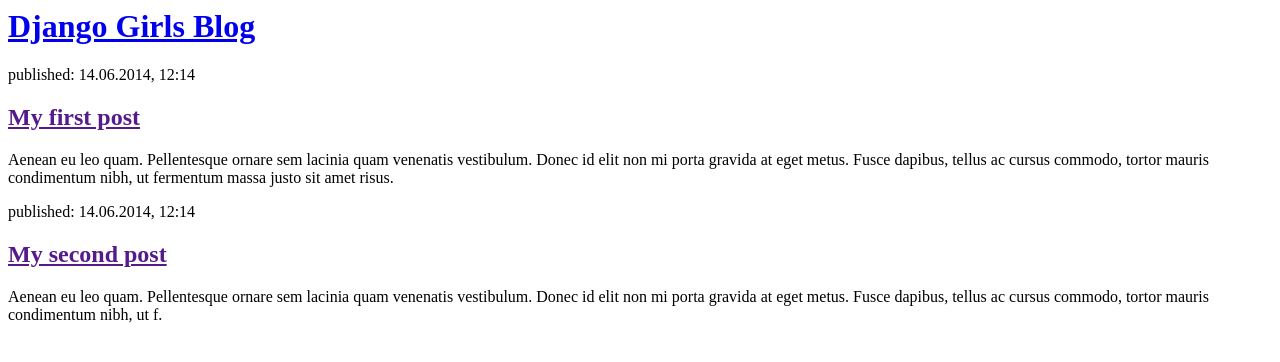
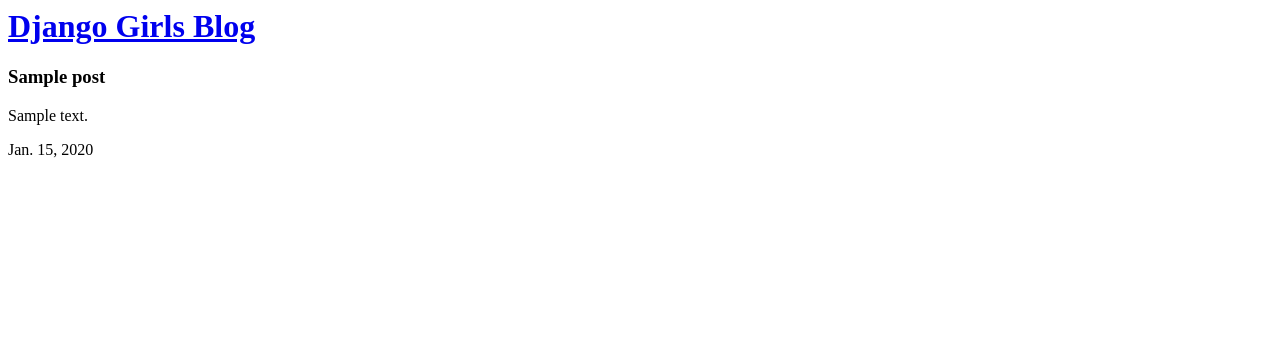
Before and after one commit to wr0belek/my-first-blog, a Django app: page / in a window 1280 px wide. Shown: the top 362 px of the page. Run offline with Django 4.2, Linux system fonts and the light colour scheme; tables that the repository leaves empty hold one stand-in row (values such as "Sample post").

Commit message:
HTML z towarzystwem django

```diff
--- a/blog/models.py
+++ b/blog/models.py
@@ -6,11 +6,11 @@
     author = models.ForeignKey(settings.AUTH_USER_MODEL, on_delete=models.CASCADE)
     title = models.CharField(max_length=200)
     text = models.TextField()
-    created_date = models.DateField(default = timezone.now)
+    created_date = models.DateField(default = timezone.now())
     published_date = models.DateField(blank=True, null=True)
 
     def publish(self):
-        self.published_date = timezone.now
+        self.published_date = timezone.now()
         self.save()
 
     def __str__(self):
--- a/blog/templates/blog/post_list.html
+++ b/blog/templates/blog/post_list.html
@@ -8,14 +8,13 @@
         </div>
 
         <div>
-            <p>published: 14.06.2014, 12:14</p>
-            <h2><a href="">My first post</a></h2>
-            <p>Aenean eu leo quam. Pellentesque ornare sem lacinia quam venenatis vestibulum. Donec id elit non mi porta gravida at eget metus. Fusce dapibus, tellus ac cursus commodo, tortor mauris condimentum nibh, ut fermentum massa justo sit amet risus.</p>
+            {%for post in posts%}
+                <div>
+                    <h3>{{post.title}}</h3>
+                    <p>{{post.text|linebreaksbr}}</p>
+                    {{post.published_date}}
+                </div>
+            {%endfor%}
         </div>
 
-        <div>
-            <p>published: 14.06.2014, 12:14</p>
-            <h2><a href="">My second post</a></h2>
-            <p>Aenean eu leo quam. Pellentesque ornare sem lacinia quam venenatis vestibulum. Donec id elit non mi porta gravida at eget metus. Fusce dapibus, tellus ac cursus commodo, tortor mauris condimentum nibh, ut f.</p>
-        </div>
     </body>
--- a/blog/views.py
+++ b/blog/views.py
@@ -1,6 +1,9 @@
 from django.shortcuts import render
+from django.utils import timezone
+from .models import Post
 
 def post_list(request):
-    return render(request, 'blog/post_list.html', {})
+    posts = Post.objects.filter(published_date__lte=timezone.now()).order_by('published_date')
+    return render(request, 'blog/post_list.html', {'posts': posts})
 
 # Create your views here.
```
